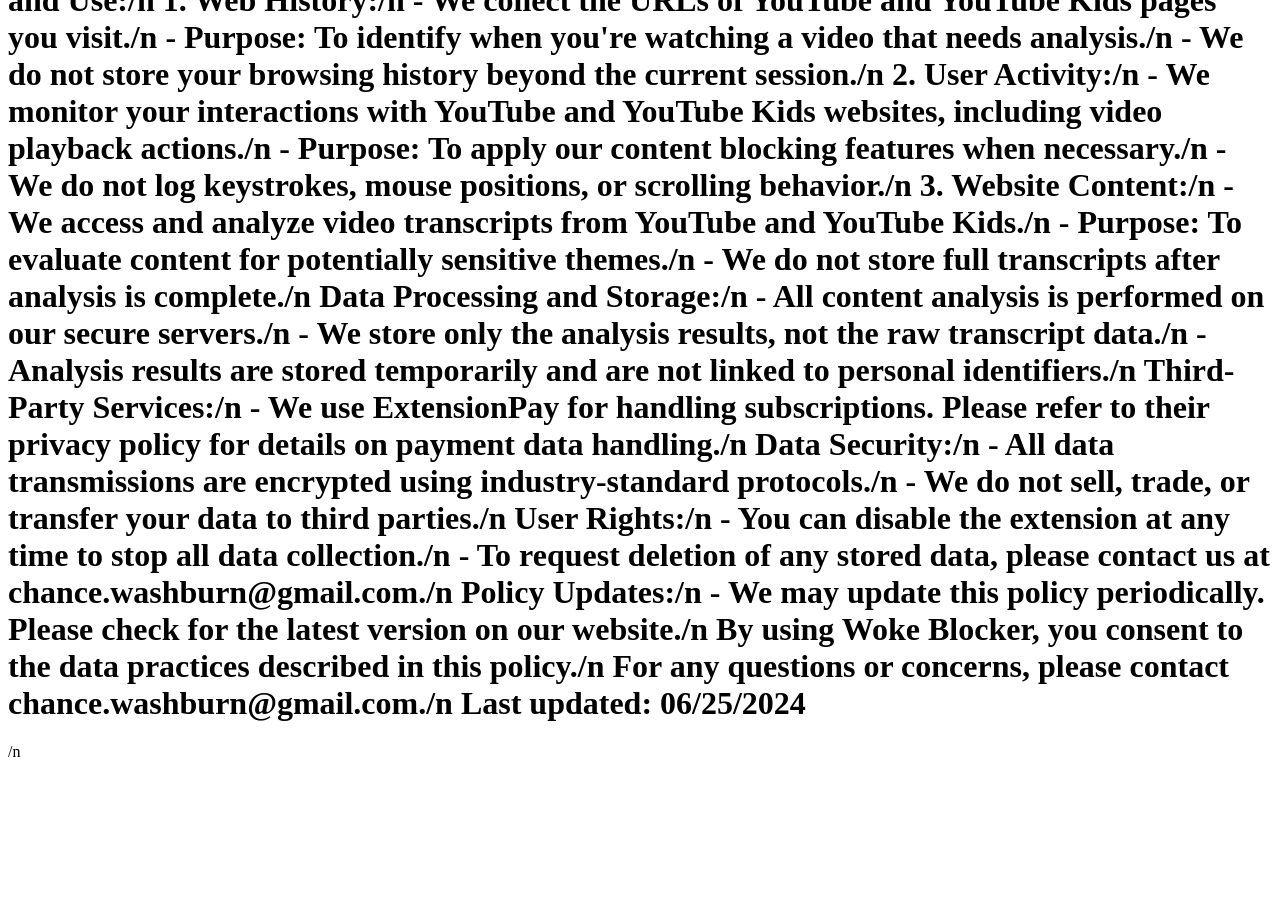
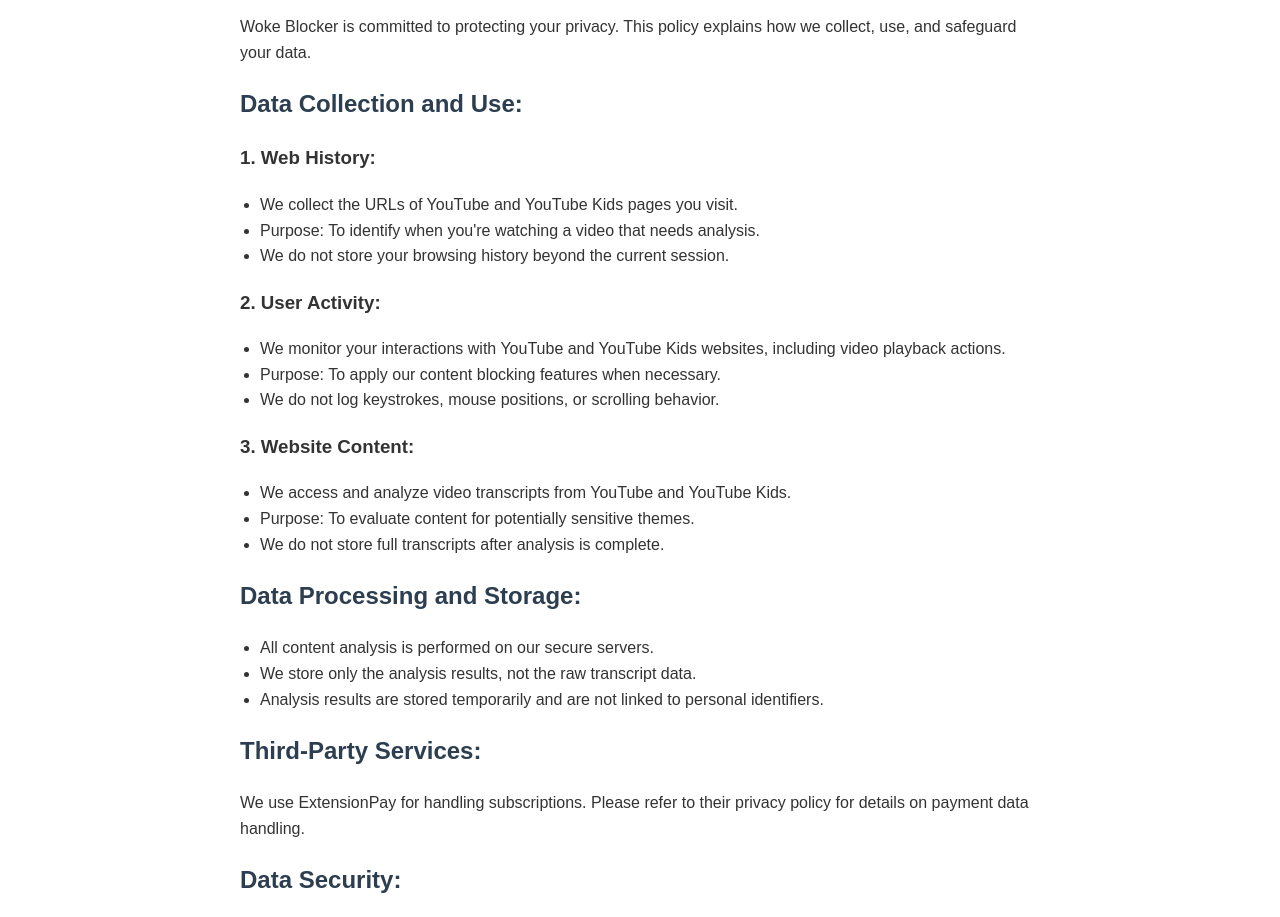
Before and after one commit to chancew990/woke-blocker.github.io, a plain HTML site: page index.html in a window 1280 px wide. Shown: the part 100-1017 px from the top of the page. Before the commit the page ends 869 px from the top, so only its background shows below. Drawn offline with Linux system fonts and the light colour scheme.

Commit message:
Update index.html

```diff
--- a/index.html
+++ b/index.html
@@ -1,45 +1,83 @@
-<h1>Privacy Policy for Woke Blocker Extension/n
+<!DOCTYPE html>
+<html lang="en">
+<head>
+    <meta charset="UTF-8">
+    <meta name="viewport" content="width=device-width, initial-scale=1.0">
+    <title>Woke Blocker Privacy Policy</title>
+    <style>
+        body {
+            font-family: Arial, sans-serif;
+            line-height: 1.6;
+            color: #333;
+            max-width: 800px;
+            margin: 0 auto;
+            padding: 20px;
+        }
+        h1, h2 {
+            color: #2c3e50;
+        }
+        ul {
+            padding-left: 20px;
+        }
+    </style>
+</head>
+<body>
+    <h1>Privacy Policy for Woke Blocker Extension</h1>
 
-Woke Blocker is committed to protecting your privacy. This policy explains how we collect, use, and safeguard your data./n
+    <p>Woke Blocker is committed to protecting your privacy. This policy explains how we collect, use, and safeguard your data.</p>
 
-Data Collection and Use:/n
+    <h2>Data Collection and Use:</h2>
 
-1. Web History:/n
-   - We collect the URLs of YouTube and YouTube Kids pages you visit./n
-   - Purpose: To identify when you're watching a video that needs analysis./n
-   - We do not store your browsing history beyond the current session./n
+    <h3>1. Web History:</h3>
+    <ul>
+        <li>We collect the URLs of YouTube and YouTube Kids pages you visit.</li>
+        <li>Purpose: To identify when you're watching a video that needs analysis.</li>
+        <li>We do not store your browsing history beyond the current session.</li>
+    </ul>
 
-2. User Activity:/n
-   - We monitor your interactions with YouTube and YouTube Kids websites, including video playback actions./n
-   - Purpose: To apply our content blocking features when necessary./n
-   - We do not log keystrokes, mouse positions, or scrolling behavior./n
+    <h3>2. User Activity:</h3>
+    <ul>
+        <li>We monitor your interactions with YouTube and YouTube Kids websites, including video playback actions.</li>
+        <li>Purpose: To apply our content blocking features when necessary.</li>
+        <li>We do not log keystrokes, mouse positions, or scrolling behavior.</li>
+    </ul>
 
-3. Website Content:/n
-   - We access and analyze video transcripts from YouTube and YouTube Kids./n
-   - Purpose: To evaluate content for potentially sensitive themes./n
-   - We do not store full transcripts after analysis is complete./n
+    <h3>3. Website Content:</h3>
+    <ul>
+        <li>We access and analyze video transcripts from YouTube and YouTube Kids.</li>
+        <li>Purpose: To evaluate content for potentially sensitive themes.</li>
+        <li>We do not store full transcripts after analysis is complete.</li>
+    </ul>
 
-Data Processing and Storage:/n
-- All content analysis is performed on our secure servers./n
-- We store only the analysis results, not the raw transcript data./n
-- Analysis results are stored temporarily and are not linked to personal identifiers./n
+    <h2>Data Processing and Storage:</h2>
+    <ul>
+        <li>All content analysis is performed on our secure servers.</li>
+        <li>We store only the analysis results, not the raw transcript data.</li>
+        <li>Analysis results are stored temporarily and are not linked to personal identifiers.</li>
+    </ul>
 
-Third-Party Services:/n
-- We use ExtensionPay for handling subscriptions. Please refer to their privacy policy for details on payment data handling./n
+    <h2>Third-Party Services:</h2>
+    <p>We use ExtensionPay for handling subscriptions. Please refer to their privacy policy for details on payment data handling.</p>
 
-Data Security:/n
-- All data transmissions are encrypted using industry-standard protocols./n
-- We do not sell, trade, or transfer your data to third parties./n
+    <h2>Data Security:</h2>
+    <ul>
+        <li>All data transmissions are encrypted using industry-standard protocols.</li>
+        <li>We do not sell, trade, or transfer your data to third parties.</li>
+    </ul>
 
-User Rights:/n
-- You can disable the extension at any time to stop all data collection./n
-- To request deletion of any stored data, please contact us at chance.washburn@gmail.com./n
+    <h2>User Rights:</h2>
+    <ul>
+        <li>You can disable the extension at any time to stop all data collection.</li>
+        <li>To request deletion of any stored data, please contact us at [Your Contact Email].</li>
+    </ul>
 
-Policy Updates:/n
-- We may update this policy periodically. Please check for the latest version on our website./n
+    <h2>Policy Updates:</h2>
+    <p>We may update this policy periodically. Please check for the latest version on our website.</p>
 
-By using Woke Blocker, you consent to the data practices described in this policy./n
+    <p>By using Woke Blocker, you consent to the data practices described in this policy.</p>
 
-For any questions or concerns, please contact chance.washburn@gmail.com./n
+    <p>For any questions or concerns, please contact [Your Contact Email].</p>
 
-Last updated: 06/25/2024</h1>/n
+    <p>Last updated: [Current Date]</p>
+</body>
+</html>
```
